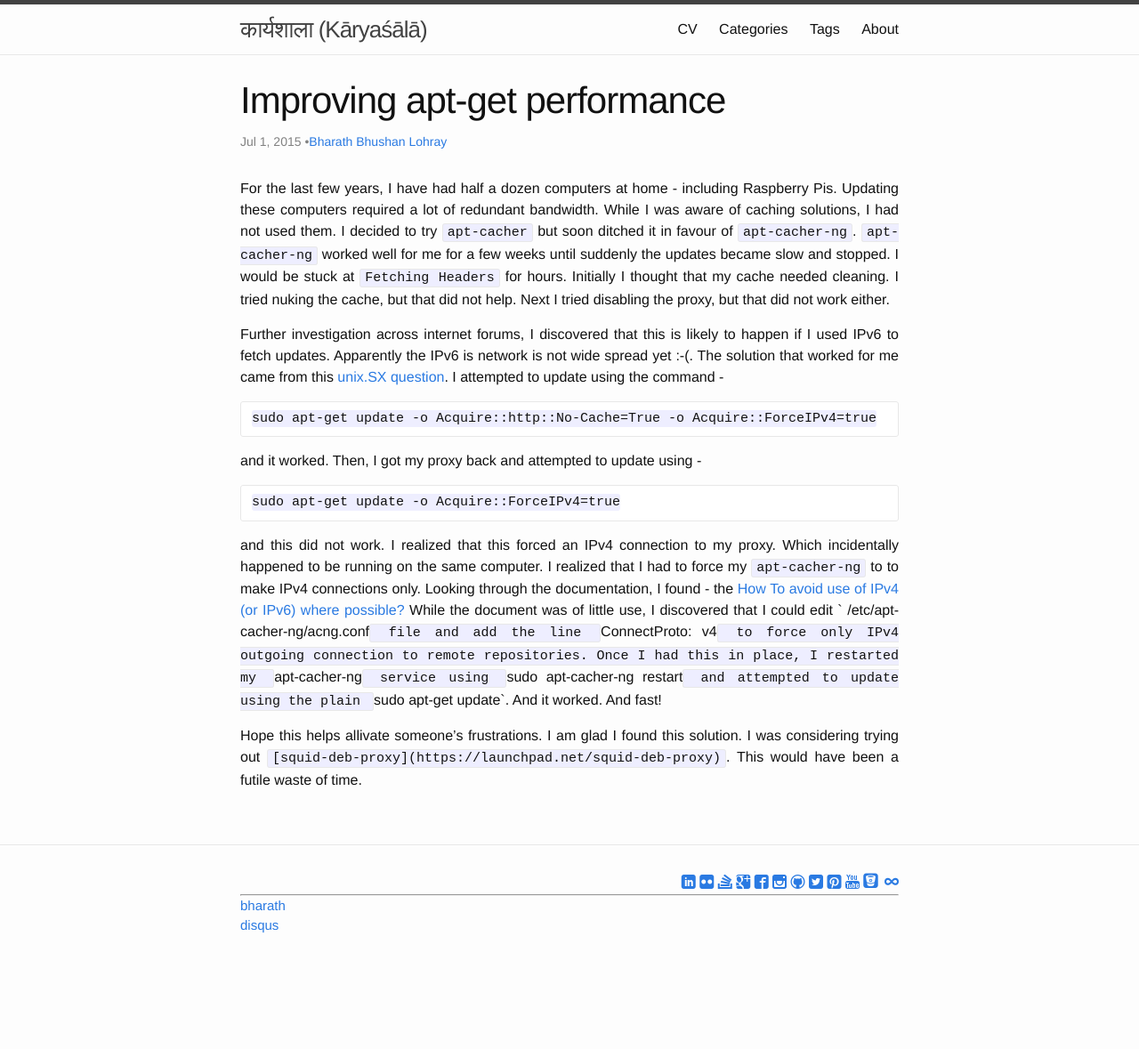
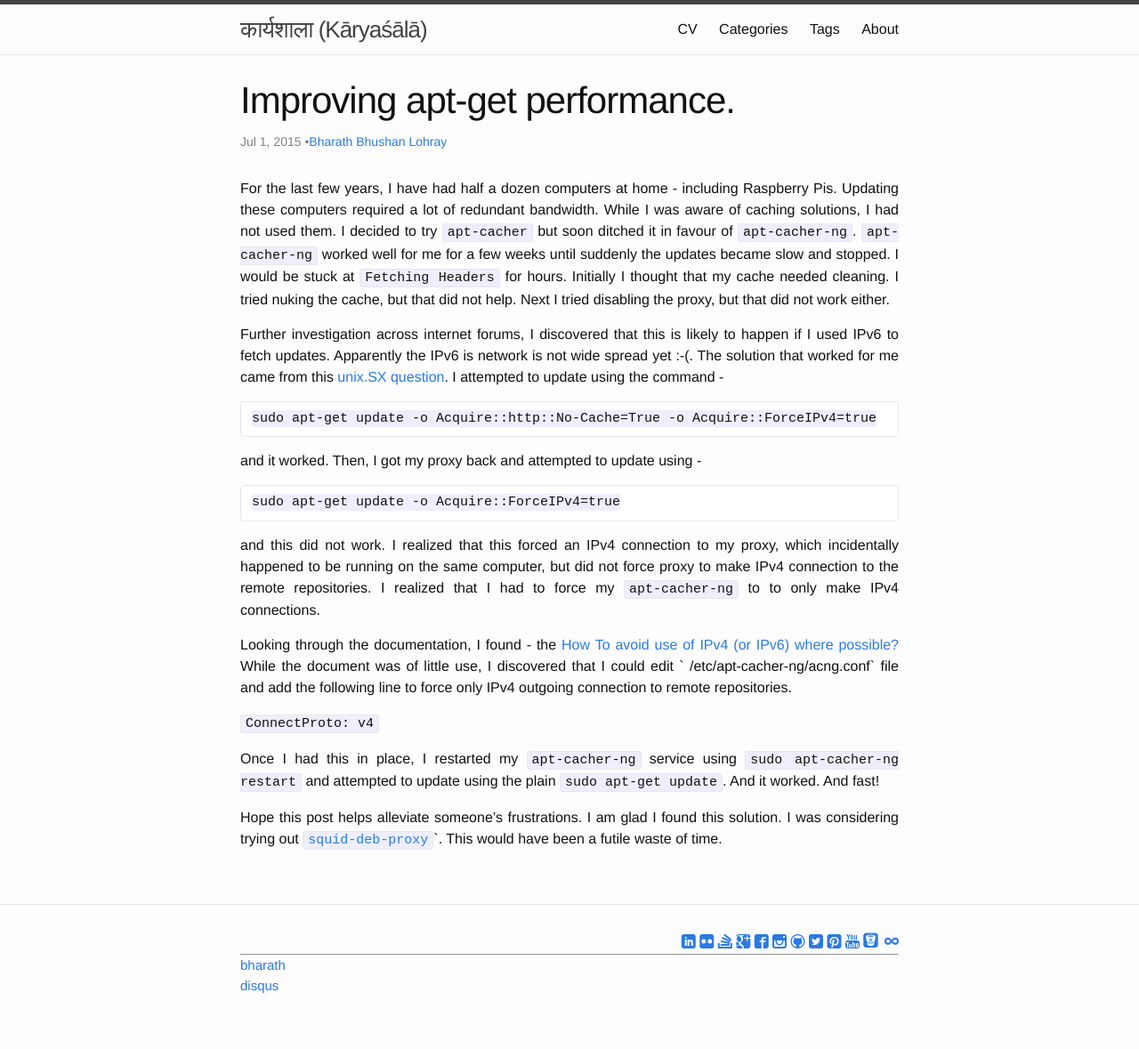
Before and after one commit to lordloh/karyashala, a Jekyll site: the page built from _posts/2015/2015-07-01-apt-get-performance.markdown, in a window 1280 px wide. Shown: the whole page at 89% size. Built offline with Jekyll 4.4.1, drawn with Linux system fonts in a browser that asks for light colours; some web fonts are replaced; Markdown is read by kramdown in place of the engine named in the settings; comment, search, counter and statistics services are not loaded; before the commit the page ends 1112 px from its top, so only the background shows below that.

Commit message:
Improved flow and fixed markdown.

````diff
--- a/_posts/2015/2015-07-01-apt-get-performance.markdown
+++ b/_posts/2015/2015-07-01-apt-get-performance.markdown
@@ -1,6 +1,6 @@
 ---
 layout: post
-title: "Improving apt-get performance"
+title: "Improving apt-get performance."
 date: "2015-07-01 00:00"
 permalink: apt-get-performance
 category: [Linux]
@@ -22,6 +22,12 @@ and it worked. Then, I got my proxy back and attempted to update using -
 ```
 sudo apt-get update -o Acquire::ForceIPv4=true
 ```
-and this did not work. I realized that this forced an IPv4 connection to my proxy. Which incidentally happened to be running on the same computer. I realized that I had to force my `apt-cacher-ng` to to make IPv4 connections only. Looking through the documentation, I found - the [How To avoid use of IPv4 (or IPv6) where possible?](https://www.unix-ag.uni-kl.de/~bloch/acng/html/howtos.html#howto-outproto) While the document was of little use, I discovered that I could edit ` /etc/apt-cacher-ng/acng.conf` file and add the line `ConnectProto: v4` to force only IPv4 outgoing connection to remote repositories. Once I had this in place, I restarted my `apt-cacher-ng`  service using `sudo apt-cacher-ng restart` and attempted to update using the plain `sudo apt-get update`. And it worked. And fast!
+and this did not work. I realized that this forced an IPv4 connection to my proxy, which incidentally happened to be running on the same computer, but did not force proxy to make IPv4 connection to the remote repositories. I realized that I had to force my `apt-cacher-ng` to to only make IPv4 connections.
 
-Hope this helps allivate someone's frustrations. I am glad I found this solution. I was considering trying out `[squid-deb-proxy](https://launchpad.net/squid-deb-proxy)`. This would have been a futile waste of time.
+Looking through the documentation, I found - the [How To avoid use of IPv4 (or IPv6) where possible?](https://www.unix-ag.uni-kl.de/~bloch/acng/html/howtos.html#howto-outproto) While the document was of little use, I discovered that I could edit ` /etc/apt-cacher-ng/acng.conf` file and add the following line to force only IPv4 outgoing connection to remote repositories.
+
+```ConnectProto: v4```
+
+Once I had this in place, I restarted my `apt-cacher-ng`  service using `sudo apt-cacher-ng restart` and attempted to update using the plain `sudo apt-get update`. And it worked. And fast!
+
+Hope this post helps alleviate someone's frustrations. I am glad I found this solution. I was considering trying out [`squid-deb-proxy`](https://launchpad.net/squid-deb-proxy)`. This would have been a futile waste of time.
````
